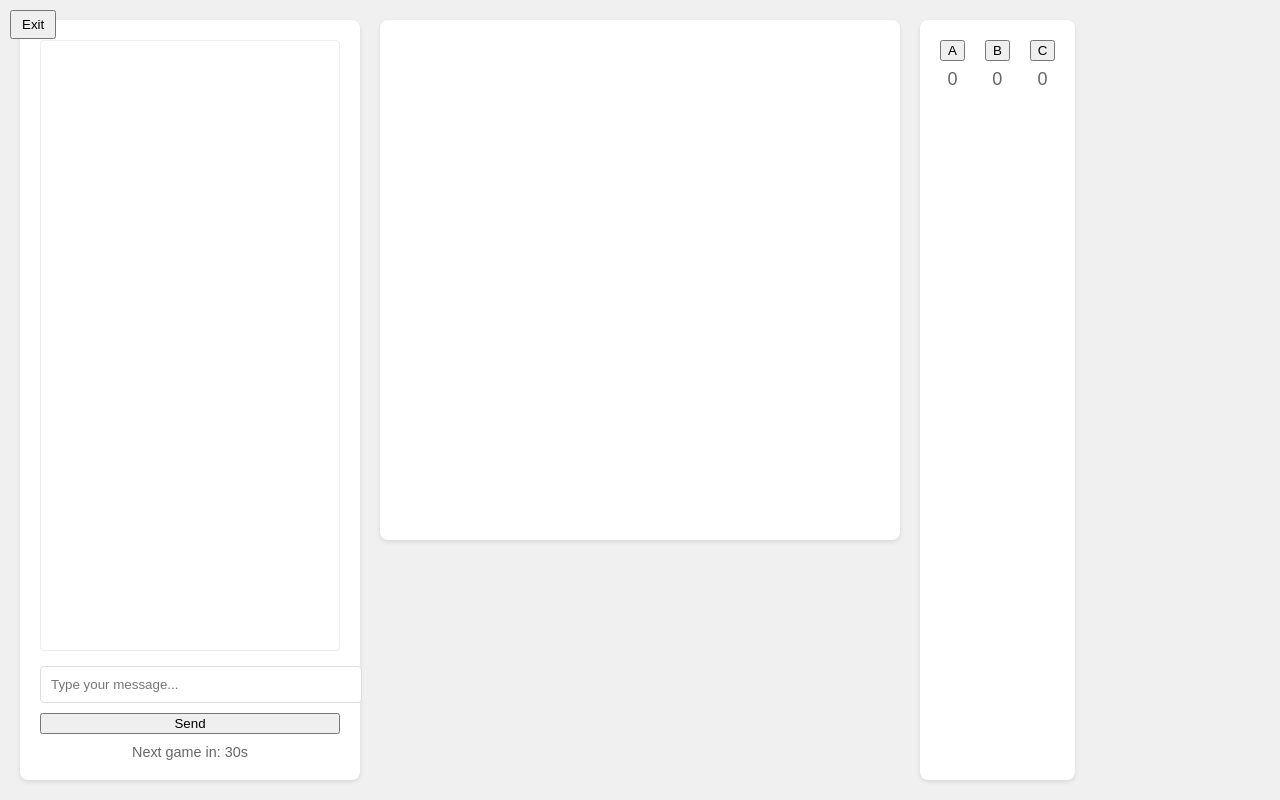
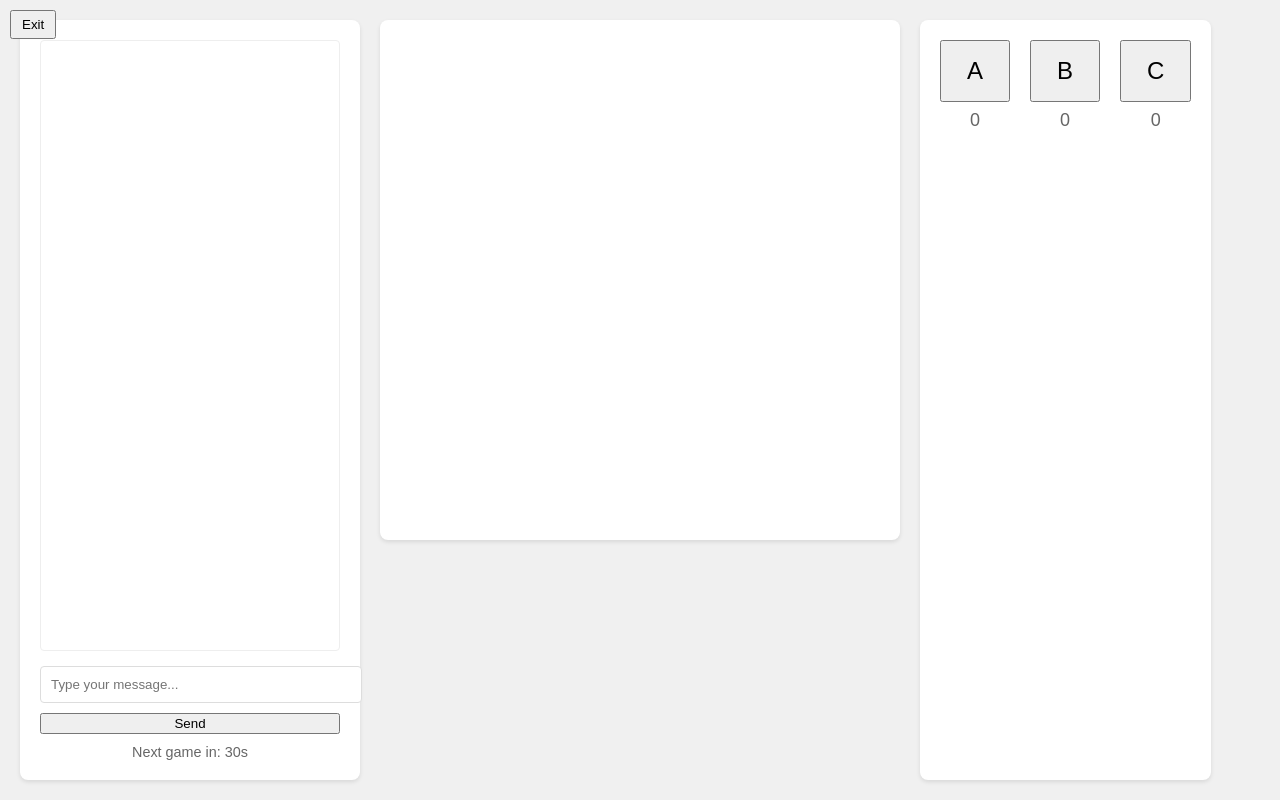
Before and after one commit to axyl-casc/GoGuesser, a website: page public/index.html in a window 1280 px wide. Drawn offline with nearby package versions, Linux system fonts and the light colour scheme; no server answers.

Commit message:
Increase size of vote buttons

```diff
--- a/public/index.html
+++ b/public/index.html
@@ -60,6 +60,8 @@
         .vote-button {
     position: relative;
     overflow: hidden;
+    padding: 15px 25px;
+    font-size: 1.5em;
 }
 
 .vote-button.selected {
```
